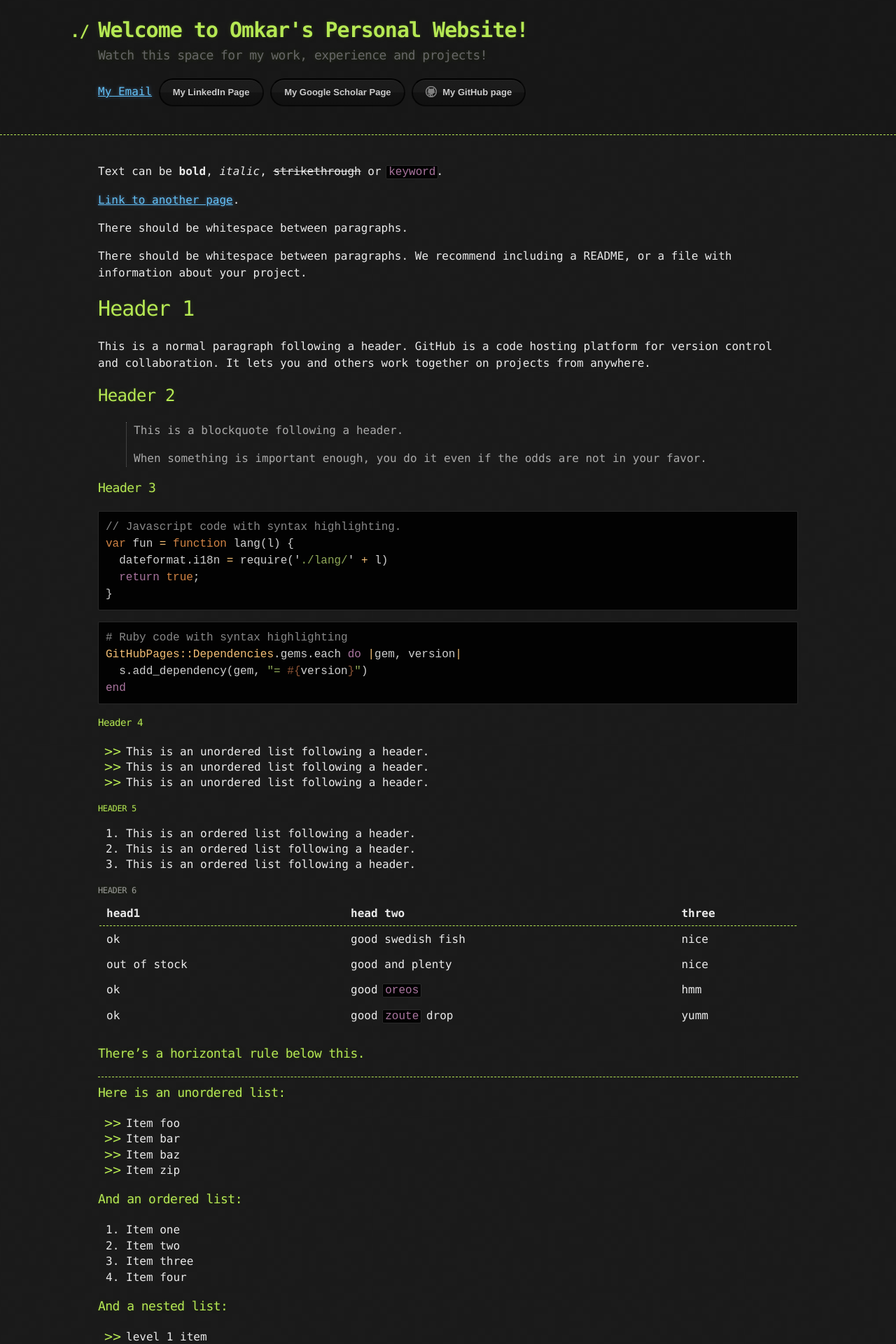
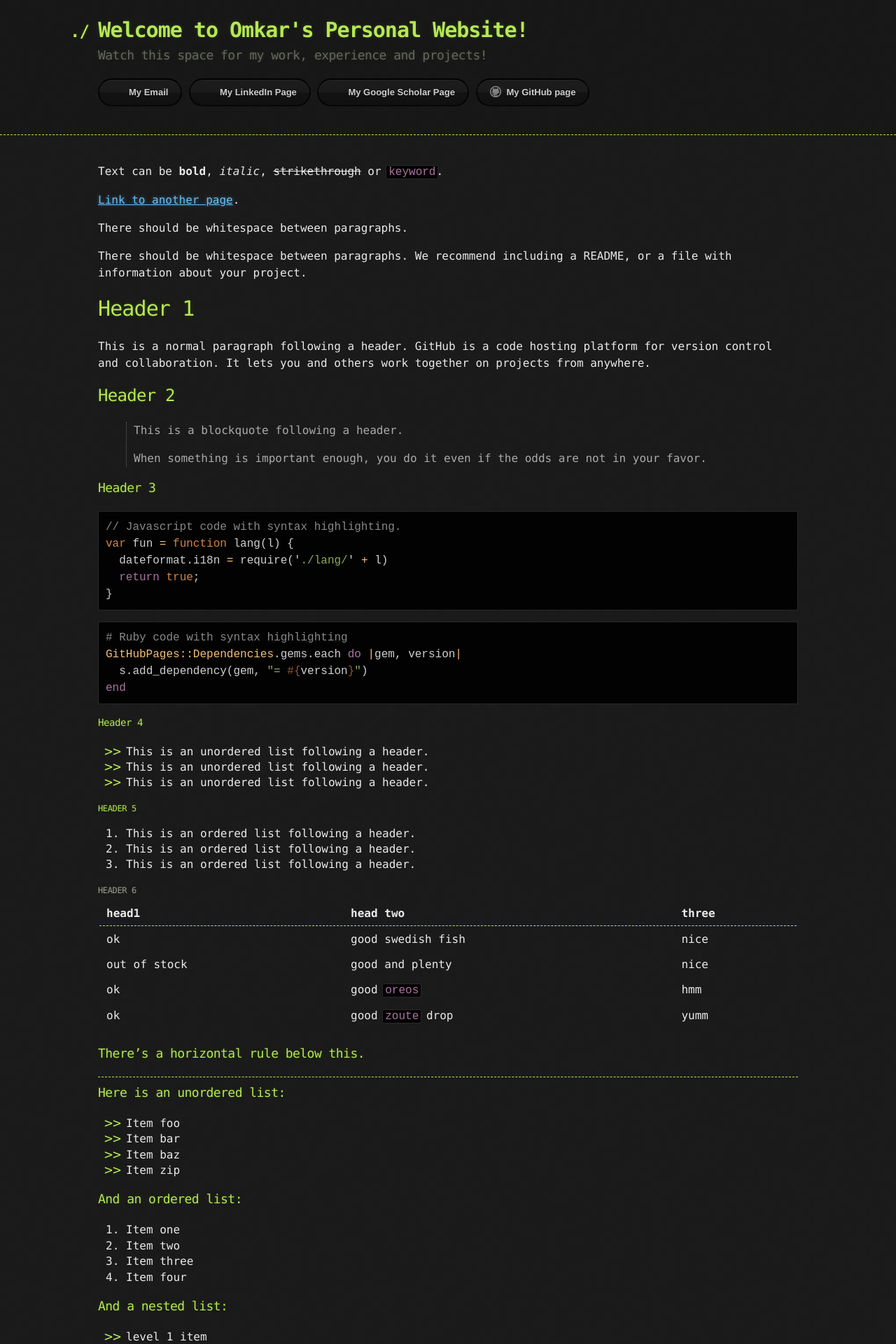
Before and after one commit to osabnis/osabnis.github.io, a Jekyll site: the page built from index.md, in a window 1280 px wide. Shown: the top 1920 px of the page at 70% size. Built offline with Jekyll 4.4.1, drawn with Linux system fonts in a browser that asks for light colours.

Commit message:
Update default.html

```diff
--- a/_layouts/default.html
+++ b/_layouts/default.html
@@ -21,9 +21,9 @@
         <h2>{{ site.description | default: site.github.project_tagline }}</h2>
         <section id="Links">
           {% if site.show_downloads %}
-            <a href="mailto:omkar.sabnis98@gmail.com" class="mail-button">My Email</a>
-            <a href="https://www.linkedin.com/in/ovs3103/" class="btn btn-linkedin">My LinkedIn Page</a>
-            <a href="https://scholar.google.com/citations?user=XCZbtzgAAAAJ&hl=en&oi=ao" class="btn">My Google Scholar Page</a>
+            <a href="mailto:omkar.sabnis98@gmail.com" class="btn btn-email"><span class="icon"></span>My Email</a>
+            <a href="https://www.linkedin.com/in/ovs3103/" class="btn btn-linkedin"><span class="icon"></span>My LinkedIn Page</a>
+            <a href="https://scholar.google.com/citations?user=XCZbtzgAAAAJ&hl=en&oi=ao" class="btn"><span class="icon"></span>My Google Scholar Page</a>
           {% endif %}
           <a href="https://github.com/osabnis" class="btn btn-github"><span class="icon"></span>My GitHub page</a>
         </section>
```
